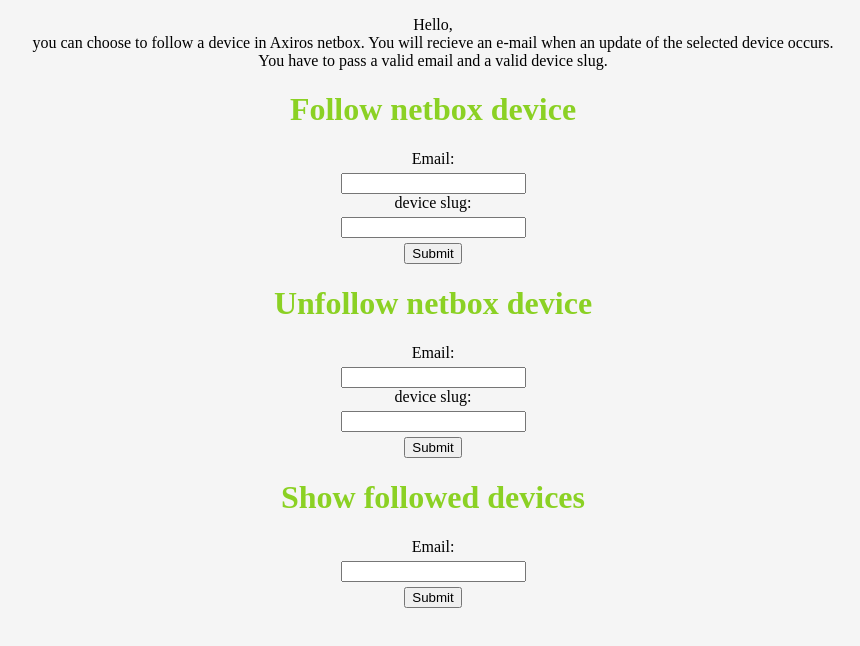
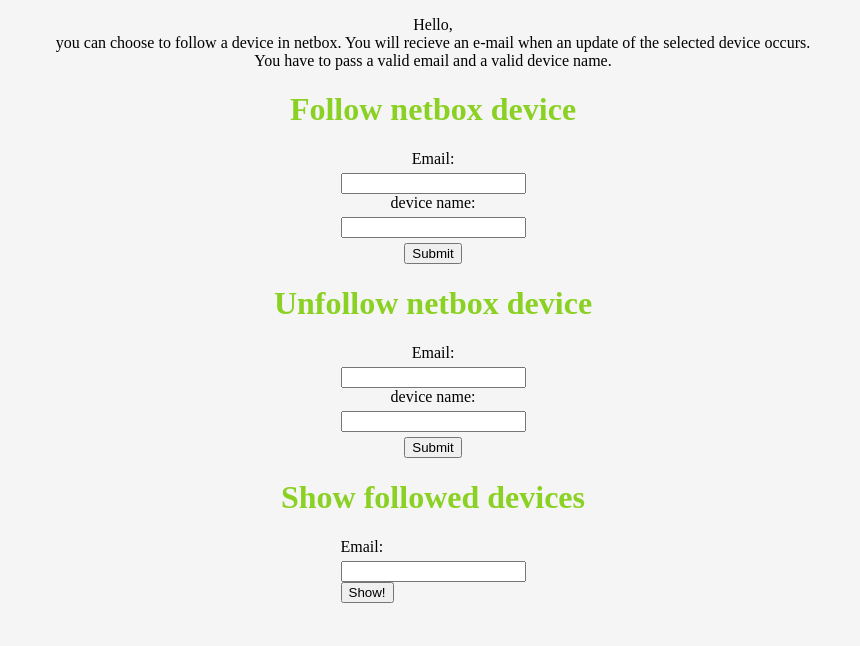
Before and after one commit to domlija/netbox-mail-alert, a website: page public/index.html in a window 1280 px wide. Shown: the whole page, without its empty margins (207-1067 px from the left). Drawn offline with Linux system fonts and the light colour scheme.

Commit message:
Update index.html

```diff
--- a/public/index.html
+++ b/public/index.html
@@ -11,21 +11,22 @@
         <meta name="description" content="">
         <meta name="viewport" content="width=device-width, initial-scale=1">
         <link rel="stylesheet" href="index.css">
+        <script type="text/javascript" src="script_index.js"></script>
     </head>
     <body>
         <!--[if lt IE 7]>
             <p class="browsehappy">You are using an <strong>outdated</strong> browser. Please <a href="#">upgrade your browser</a> to improve your experience.</p>
         <![endif]-->
 
-        <p>Hello, <br> you can choose to follow a device in Axiros netbox. You will recieve an e-mail when an update of the selected device occurs.<br>
-            You have to pass a valid email and a valid device slug.
+        <p>Hello, <br> you can choose to follow a device in netbox. You will recieve an e-mail when an update of the selected device occurs.<br>
+            You have to pass a valid email and a valid device name.
         </p>
 
         <h1>Follow netbox device</h1>
         <form action="/add" method="post">
             <label for="fname">Email:</label><br>
             <input type="email" id="email" name="email"><br>
-            <label for="lname">device slug:</label><br>
+            <label for="lname">device name:</label><br>
             <input type="text" id="slug" name="slug"><br>
             <input type="submit" value="Submit">
         </form>
@@ -34,17 +35,25 @@
         <form action="/del" method="post">
             <label for="fname">Email:</label><br>
             <input type="email" id="email" name="email"><br>
-            <label for="lname">device slug:</label><br>
+            <label for="lname">device name:</label><br>
             <input type="text" id="slug" name="slug"><br>
             <input type="submit" value="Submit">
         </form>
 
-        <h1>Show followed devices</h1>
+        <!-- <h1>Show followed devices</h1>
         <form action="/show" method="post">
             <label for="fname">Email:</label><br>
             <input type="email" id="email" name="email"><br>
             <input type="submit" value="Submit">
-        </form>
+        </form> -->
+
+        <h1>Show followed devices</h1>
+        <label for="fname">Email:</label><br>
+        <input type="email" id="email-show" name="email"><br>
+        <button onclick="get_devices()">Show!</button>
+
+        <div class="list-div" id="list"></div>
+        <div class="list-element-div" id="helper-div" style="display: none;"></div>
 
         <script src="" async defer></script>
     </body>
```
